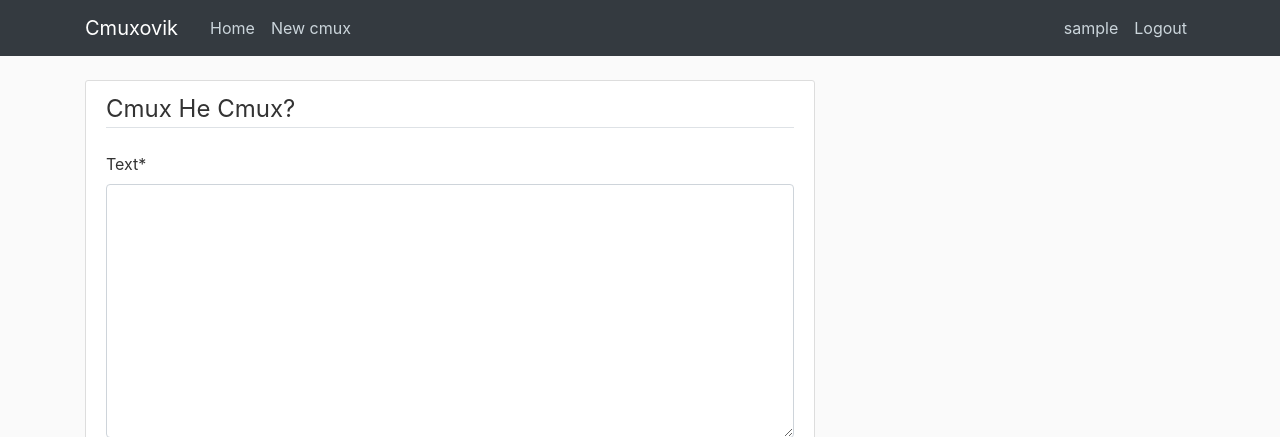
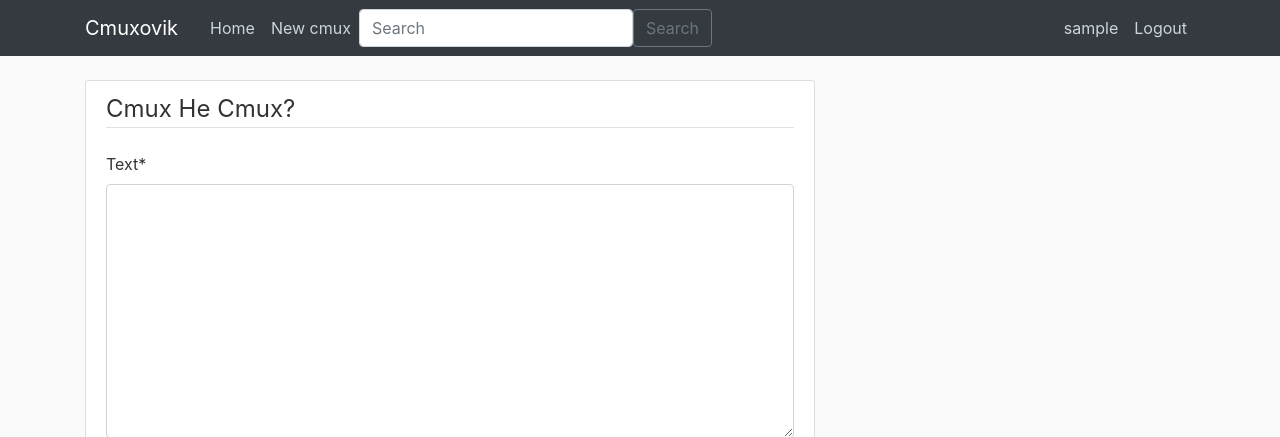
Before and after one commit to artem343/cmuxovik, a Django app: page /cmux/new/ in a window 1280 px wide. Shown: the top 437 px of the page. Run offline with Django 3.2, Linux system fonts and the light colour scheme; the visitor is signed in with stand-in values (Sample User, id 1); data that the repository does not hold is empty; some libraries are stand-ins or nearby versions.

Commit message:
Add search

```diff
--- a/cmuxovik/forms.py
+++ b/cmuxovik/forms.py
@@ -0,0 +1,4 @@
+import django.forms as forms
+
+class CmuxSearchForm(forms.Form):
+    text = forms.CharField(required=False)
--- a/cmuxovik/templates/cmuxovik/base.html
+++ b/cmuxovik/templates/cmuxovik/base.html
@@ -40,6 +40,12 @@
                         {% if user.author.is_moderator %}
                         <a class="nav-item nav-link" href="{% url 'unapproved-cmuxes' %}">Unapproved</a>
                         {% endif %}
+                        <!-- Search -->
+                        <form class="form-inline" action="{{ request.get_full_path }}" method="get">
+                            <input class="form-control" id="search" type="search" placeholder="Search" name="search_text"
+                                value="{{ request.GET.search_text }}" aria-label="Search">
+                            <input type="submit" value="Search" class="btn btn-outline-secondary" />
+                        </form>
                     </div>
                     <!-- Navbar Right Side -->
                     <div class="navbar-nav">
@@ -82,6 +88,8 @@
     <script src="https://maxcdn.bootstrapcdn.com/bootstrap/4.0.0/js/bootstrap.min.js"
         integrity="sha384-JZR6Spejh4U02d8jOt6vLEHfe/JQGiRRSQQxSfFWpi1MquVdAyjUar5+76PVCmYl"
         crossorigin="anonymous"></script>
+
+    {% block scripts %}{% endblock %}
 </body>
 
 </html>
--- a/cmuxovik/views.py
+++ b/cmuxovik/views.py
@@ -25,6 +25,13 @@ class CmuxListView(ListView):
     ordering = ['-ratings__average', '-created_at']
     paginate_by = 5
 
+    def get_queryset(self):
+        q = self.request.GET.get('search_text', None)
+        if q:
+            return Cmux.objects.filter(text__icontains=q).order_by('-ratings__average', '-created_at')
+        else:
+            return Cmux.objects.all().order_by('-ratings__average', '-created_at')
+
 
 class UserCmuxListView(ListView):
     model = Cmux
@@ -35,7 +42,11 @@ class UserCmuxListView(ListView):
 
     def get_queryset(self):
         user = get_object_or_404(User, username=self.kwargs.get('username'))
-        return Cmux.objects.filter(author=user.author).order_by('-ratings__average', '-created_at')
+        q = self.request.GET.get('search_text', None)
+        if q:
+            return Cmux.objects.filter(author=user.author, text__icontains=q).order_by('-ratings__average', '-created_at')
+        else:
+            return Cmux.objects.filter(author=user.author).order_by('-ratings__average', '-created_at')
 
 
 class UnapprovedCmuxListView(ListView):
@@ -46,7 +57,11 @@ class UnapprovedCmuxListView(ListView):
     paginate_by = 5
 
     def get_queryset(self):
-        return Cmux.objects.filter(is_approved=False).order_by('-created_at')
+        q = self.request.GET.get('search_text', None)
+        if q:
+            return Cmux.objects.filter(is_approved=False, text__icontains=q).order_by('-ratings__average', '-created_at')
+        else:
+            return Cmux.objects.filter(is_approved=False).order_by('-ratings__average', '-created_at')
 
 
 class CmuxDetailView(DetailView):
```
